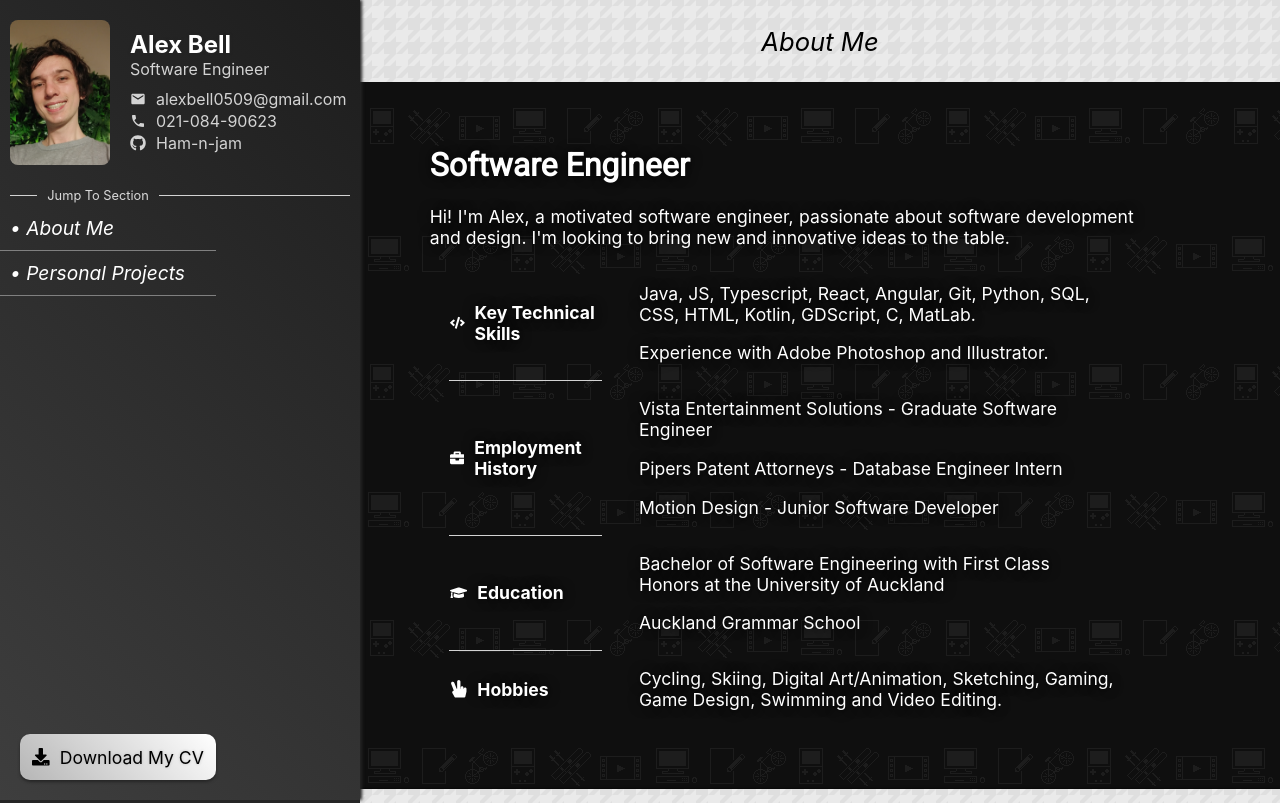
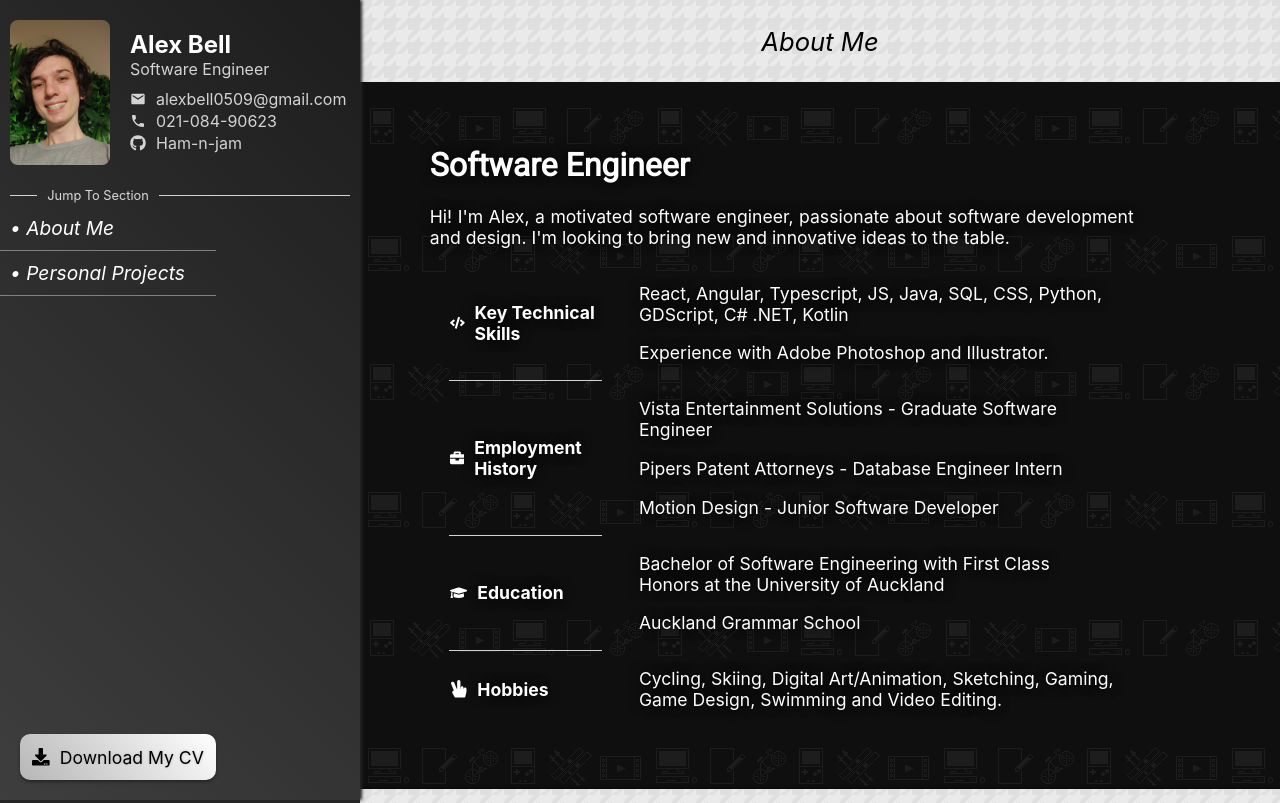
Before and after one commit to Ham-n-jam/Ham-n-jam.github.io, a React (Create React App) app: page / in a window 1280 px wide. Shown: the top 803 px of the page. Built offline with nearby package versions, Linux system fonts and the light colour scheme.

Commit message:
Update technical skills

```diff
--- a/src/components/main-page/about-me/AboutMe.jsx
+++ b/src/components/main-page/about-me/AboutMe.jsx
@@ -17,8 +17,8 @@ export default function AboutMe() {
                         <div className={styles.pairContainer}><FaCode className={"icon"}/>Key Technical Skills</div>
                     </th>
                     <td>
-                        Java, JS, Typescript, React, Angular, Git, Python,
-                        SQL, CSS, HTML, Kotlin, GDScript, C, MatLab.
+                        React, Angular, Typescript, JS, Java, SQL, CSS,
+                        Python, GDScript, C# .NET, Kotlin
                         <p/>
                         Experience with Adobe
                         Photoshop and Illustrator.
```
